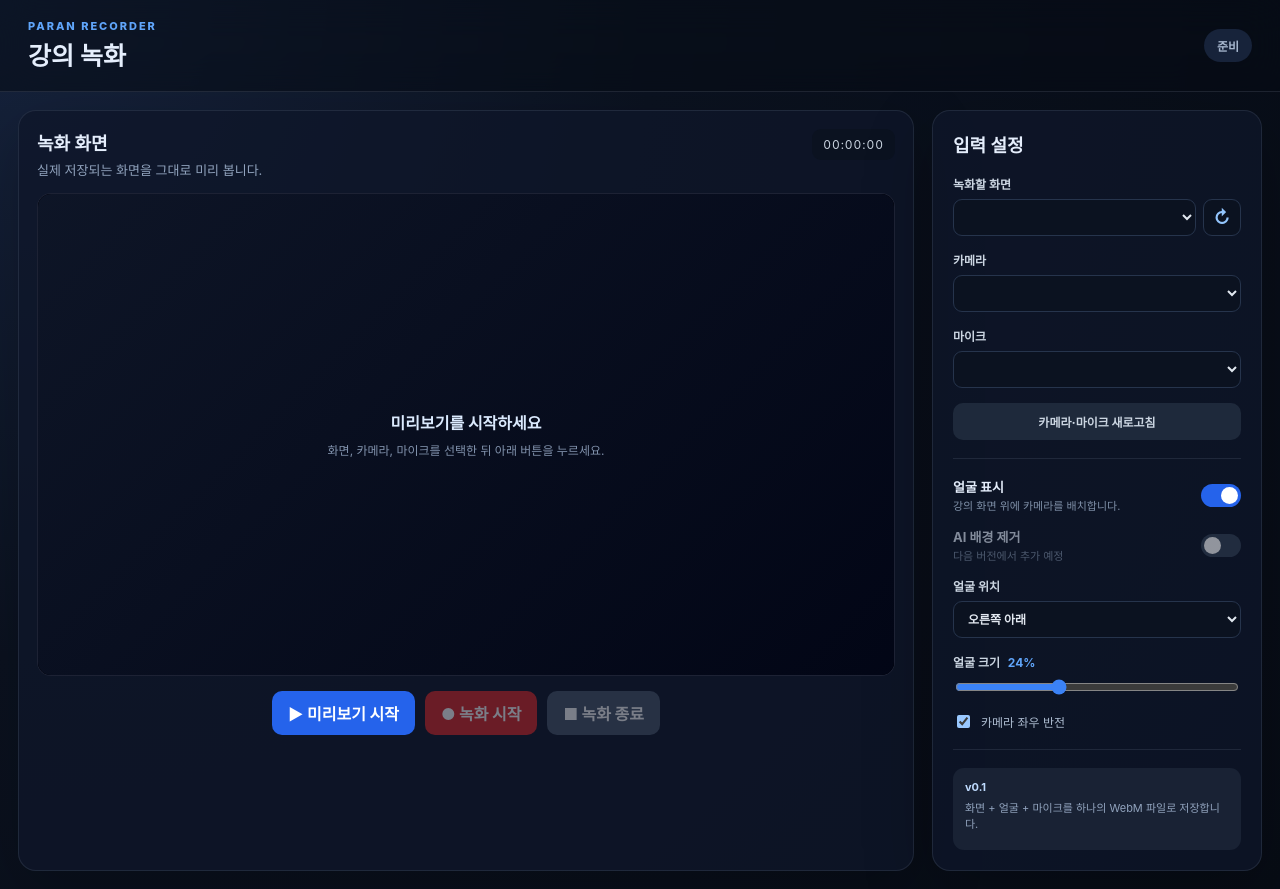
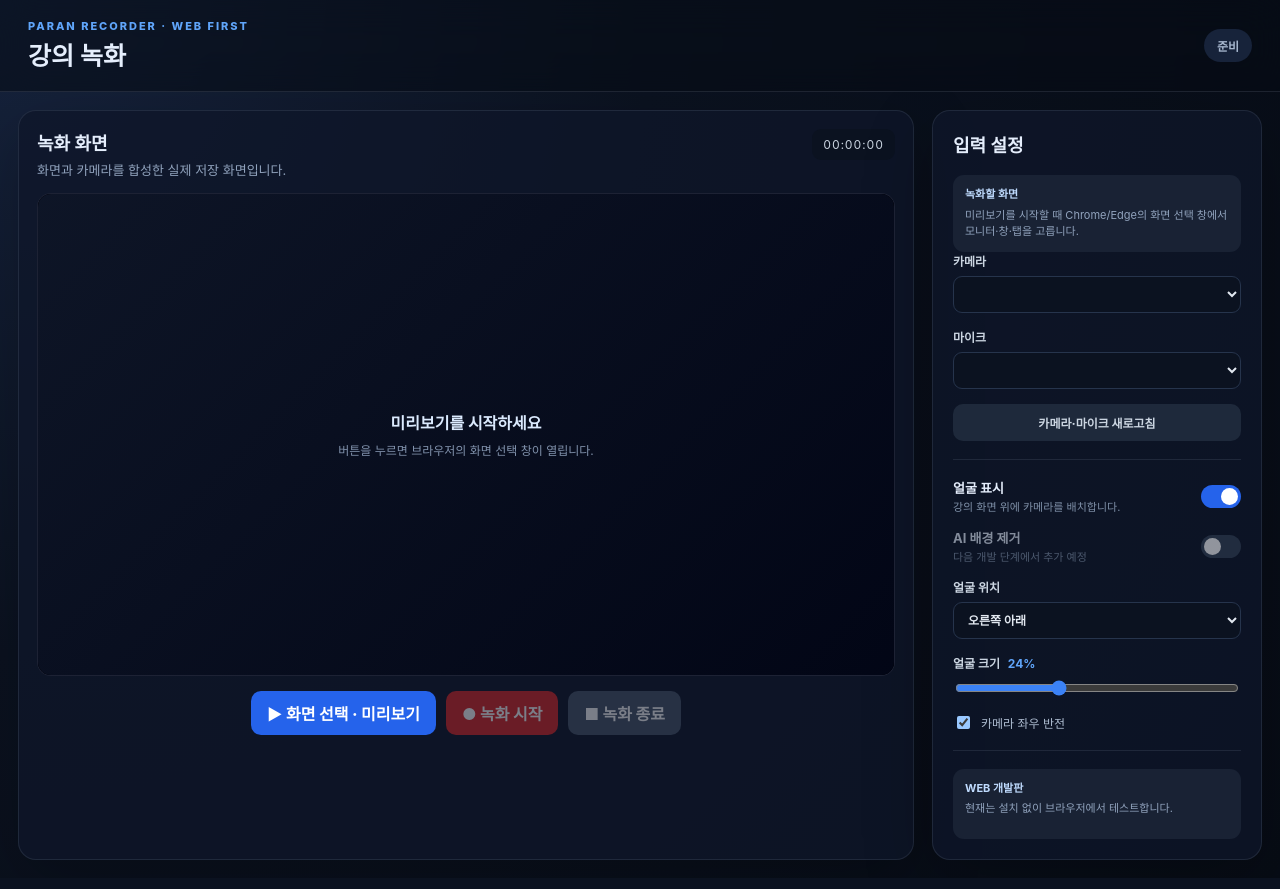
Before and after one commit to bluwhite/paran-recorder, a website: page src/index.html in a window 1280 px wide. Drawn offline with Linux system fonts and the light colour scheme.

Commit message:
Make recorder UI browser-first

```diff
--- a/src/index.html
+++ b/src/index.html
@@ -3,14 +3,14 @@
 <head>
   <meta charset="UTF-8">
   <meta name="viewport" content="width=device-width, initial-scale=1.0">
-  <meta http-equiv="Content-Security-Policy" content="default-src 'self'; img-src 'self' data:; media-src 'self' blob:; script-src 'self'; style-src 'self'; connect-src 'self'">
+  <meta http-equiv="Content-Security-Policy" content="default-src 'self' blob: data:; img-src 'self' data: blob:; media-src 'self' blob:; script-src 'self'; style-src 'self'; connect-src 'self' ws: http: https:">
   <title>Paran Recorder</title>
-  <link rel="stylesheet" href="styles.css">
+  <link rel="stylesheet" href="./styles.css">
 </head>
 <body>
   <header class="app-header">
     <div>
-      <div class="eyebrow">PARAN RECORDER</div>
+      <div class="eyebrow">PARAN RECORDER · WEB FIRST</div>
       <h1>강의 녹화</h1>
     </div>
     <div id="statusBadge" class="status-badge">준비</div>
@@ -21,7 +21,7 @@
       <div class="panel-title-row">
         <div>
           <h2>녹화 화면</h2>
-          <p>실제 저장되는 화면을 그대로 미리 봅니다.</p>
+          <p>화면과 카메라를 합성한 실제 저장 화면입니다.</p>
         </div>
         <div id="recordingTimer" class="timer">00:00:00</div>
       </div>
@@ -30,12 +30,12 @@
         <canvas id="previewCanvas" width="1280" height="720"></canvas>
         <div id="emptyPreview" class="empty-preview">
           <strong>미리보기를 시작하세요</strong>
-          <span>화면, 카메라, 마이크를 선택한 뒤 아래 버튼을 누르세요.</span>
+          <span>버튼을 누르면 브라우저의 화면 선택 창이 열립니다.</span>
         </div>
       </div>
 
       <div class="primary-actions">
-        <button id="previewButton" class="button secondary">▶ 미리보기 시작</button>
+        <button id="previewButton" class="button secondary">▶ 화면 선택 · 미리보기</button>
         <button id="recordButton" class="button record" disabled>● 녹화 시작</button>
         <button id="stopButton" class="button stop" disabled>■ 녹화 종료</button>
       </div>
@@ -45,13 +45,10 @@
     <aside class="settings-panel panel">
       <h2>입력 설정</h2>
 
-      <label class="field">
-        <span>녹화할 화면</span>
-        <div class="inline-control">
-          <select id="sourceSelect"></select>
-          <button id="refreshSourcesButton" class="icon-button" title="화면 목록 새로고침">↻</button>
-        </div>
-      </label>
+      <div class="info-box field-note">
+        <strong>녹화할 화면</strong>
+        <span>미리보기를 시작할 때 Chrome/Edge의 화면 선택 창에서 모니터·창·탭을 고릅니다.</span>
+      </div>
 
       <label class="field">
         <span>카메라</span>
@@ -81,7 +78,7 @@
       <div class="switch-row muted-feature">
         <div>
           <strong>AI 배경 제거</strong>
-          <small>다음 버전에서 추가 예정</small>
+          <small>다음 개발 단계에서 추가 예정</small>
         </div>
         <label class="switch">
           <input type="checkbox" disabled>
@@ -111,9 +108,10 @@
 
       <div class="separator"></div>
       <div class="info-box">
-        <strong>v0.1</strong>
-        <span>화면 + 얼굴 + 마이크를 하나의 WebM 파일로 저장합니다.</span>
+        <strong id="runtimeLabel">WEB 개발판</strong>
+        <span>현재는 설치 없이 브라우저에서 테스트합니다.</span>
         <span id="systemAudioInfo"></span>
+        <span id="saveModeInfo"></span>
       </div>
     </aside>
   </main>
@@ -121,6 +119,6 @@
   <video id="screenVideo" autoplay muted playsinline hidden></video>
   <video id="cameraVideo" autoplay muted playsinline hidden></video>
 
-  <script src="renderer.js"></script>
+  <script type="module" src="./renderer.js"></script>
 </body>
 </html>
```
